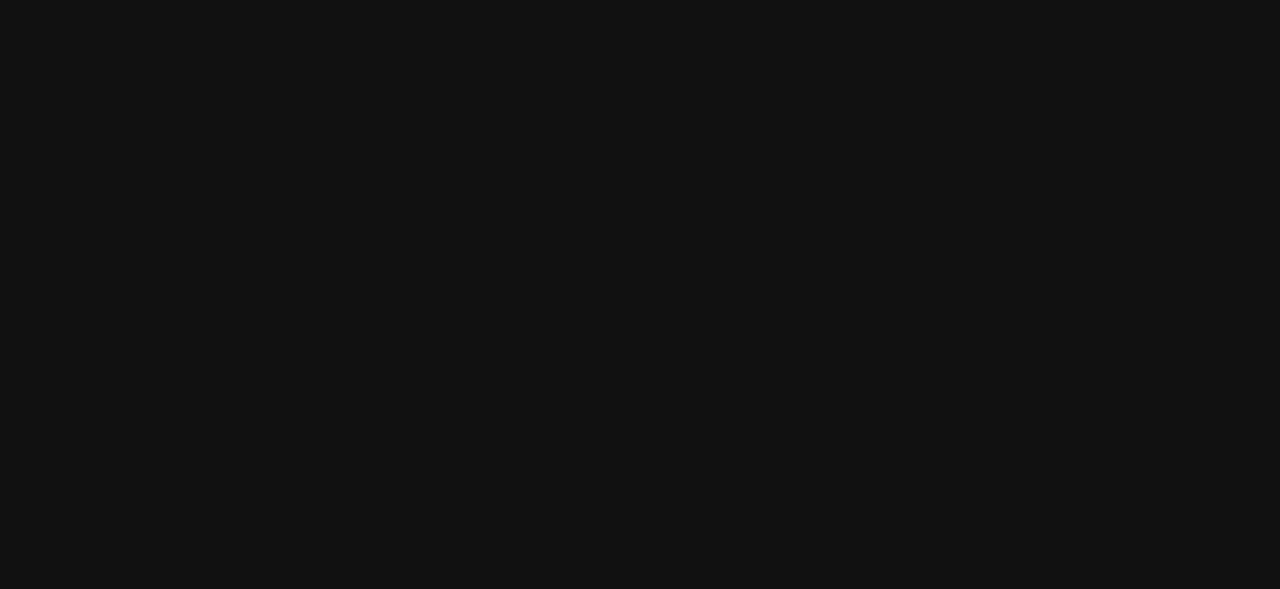
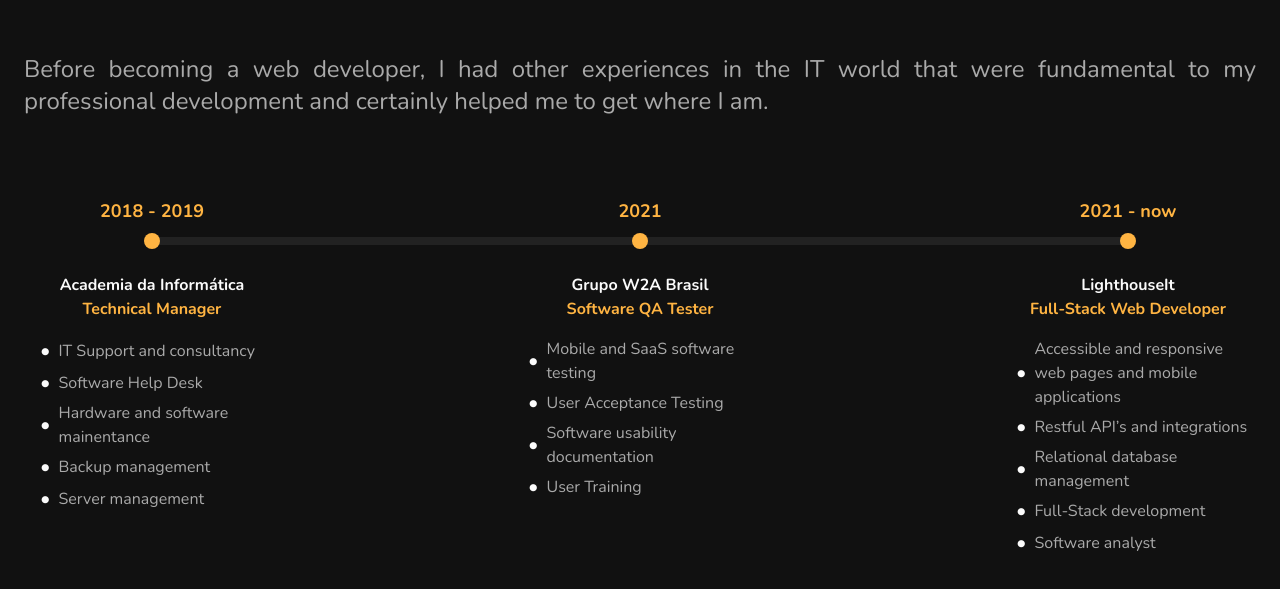
Before and after one commit to passosleo/leopassos-website, a React (Vite) app: page / in a window 1280 px wide. Shown: the part 847-1436 px from the top of the page. Before the commit the page ends 800 px from the top, so only its background shows below. Built offline with nearby package versions, Linux system fonts and the light colour scheme.

Commit message:
feat: experience page

```diff
--- a/src/components/custom-button/index.tsx
+++ b/src/components/custom-button/index.tsx
@@ -11,7 +11,7 @@
       {...rest}
       type={type}
       className={twMerge(
-        'border-2 border-yellow text-yellow p-3 text-lg rounded-md flex items-center justify-center',
+        'border-2 border-yellow text-yellow p-3 text-lg font-bold rounded-md flex items-center justify-center hover:bg-yellow hover:text-black transition-colors duration-300',
         className,
       )}
     >
--- /dev/null
+++ b/src/components/timeline/index.tsx
@@ -0,0 +1,41 @@
+type JobExperience = {
+  title: string;
+  position: string;
+  year: string;
+  responsibilities: string[];
+};
+
+type Props = {
+  labels: JobExperience[];
+};
+
+export function Timeline({ labels }: Props) {
+  const ballSize = 4;
+  const marginBetweenBalls = 80;
+  const timelineWidth = `calc(100% - ${labels.length * (ballSize + marginBetweenBalls)}px)`;
+  return (
+    <div className="flex flex-col items-center relative">
+      <div className="h-2 w-full bg-grey-dark absolute mt-10" style={{ width: timelineWidth }} />
+      <div className="flex justify-between w-full z-10">
+        {labels.map(({ title, year, position, responsibilities }, index) => (
+          <div key={index} className="flex flex-col items-center w-64">
+            <p className="text-lg text-yellow font-bold">{year}</p>
+            <div className={`h-4 w-4 bg-yellow rounded-full m-2`} />
+            <p className="font-bold mt-4">{title}</p>
+            <p className="text-yellow font-bold">{position}</p>
+            <div className="flex flex-col gap-1 ml-4 my-4">
+              {responsibilities.map((responsibility, index) => (
+                <div className="flex items-center self-start">
+                  <span className="mr-2 text-xl">&bull;</span>
+                  <p key={index} className="text-grey-light">
+                    {responsibility}
+                  </p>
+                </div>
+              ))}
+            </div>
+          </div>
+        ))}
+      </div>
+    </div>
+  );
+}
--- /dev/null
+++ b/src/pages/experience/index.tsx
@@ -0,0 +1,53 @@
+import { CustomSection } from '../../components/custom-section';
+import { CustomText } from '../../components/custom-text';
+import { Timeline } from '../../components/timeline';
+
+export function Experience() {
+  return (
+    <CustomSection id="experience" className="gap-20 justify-center">
+      <CustomText className="text-2xl text-justify text-grey-light">
+        Before becoming a web developer, I had other experiences in the IT world that were fundamental to my
+        professional development and certainly helped me to get where I am.
+      </CustomText>
+      <Timeline
+        labels={[
+          {
+            title: 'Academia da Informática',
+            position: 'Technical Manager',
+            year: '2018 - 2019',
+            responsibilities: [
+              'IT Support and consultancy',
+              'Software Help Desk',
+              'Hardware and software mainentance',
+              'Backup management',
+              'Server management',
+            ],
+          },
+          {
+            title: 'Grupo W2A Brasil',
+            position: 'Software QA Tester',
+            year: '2021',
+            responsibilities: [
+              'Mobile and SaaS software testing',
+              'User Acceptance Testing',
+              'Software usability documentation',
+              'User Training ',
+            ],
+          },
+          {
+            title: 'LighthouseIt',
+            position: 'Full-Stack Web Developer',
+            year: '2021 - now',
+            responsibilities: [
+              'Accessible and responsive web pages and mobile applications',
+              'Restful API’s and integrations',
+              'Relational database management',
+              'Full-Stack development',
+              'Software analyst',
+            ],
+          },
+        ]}
+      />
+    </CustomSection>
+  );
+}
--- a/src/pages/index.tsx
+++ b/src/pages/index.tsx
@@ -1,11 +1,12 @@
 import { Layout } from '../layout';
 import { About } from './about';
+import { Experience } from './experience';
 
 export function App() {
   return (
     <Layout>
       <About />
-      <section id="experience" className="flex flex-col gap-10"></section>
+      <Experience />
       <section id="skills" className="flex flex-col gap-10"></section>
       <section id="contact" className="flex flex-col gap-10"></section>
     </Layout>
```
